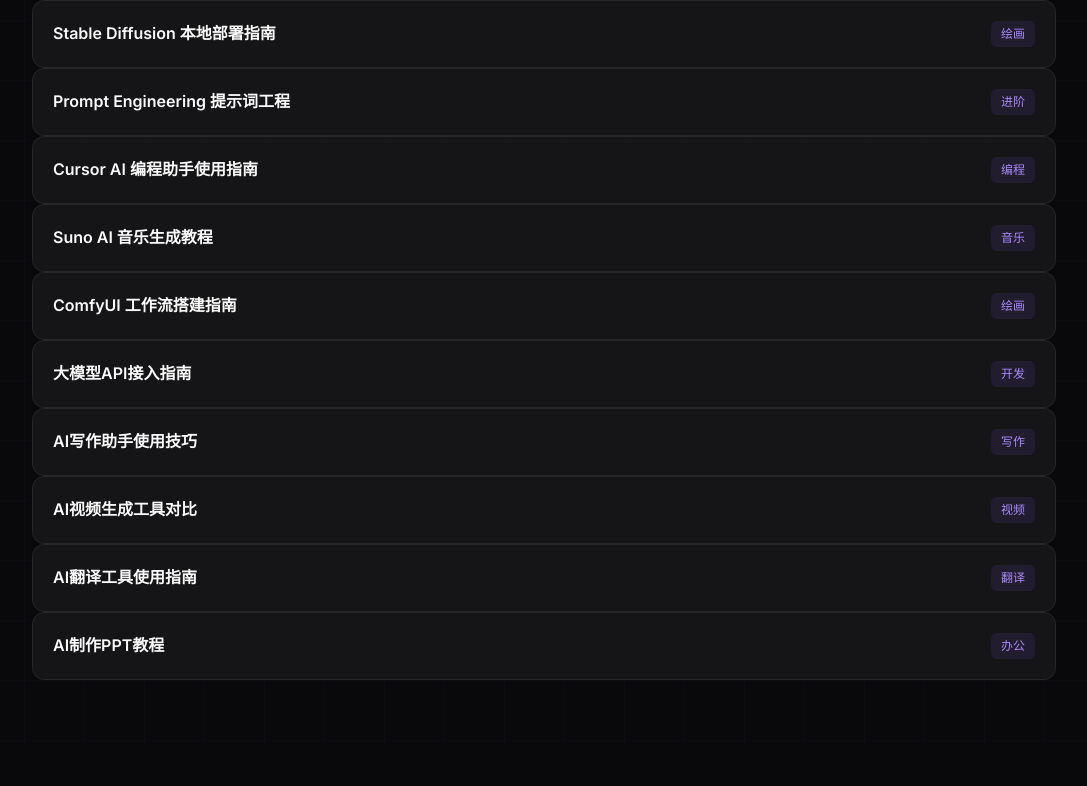
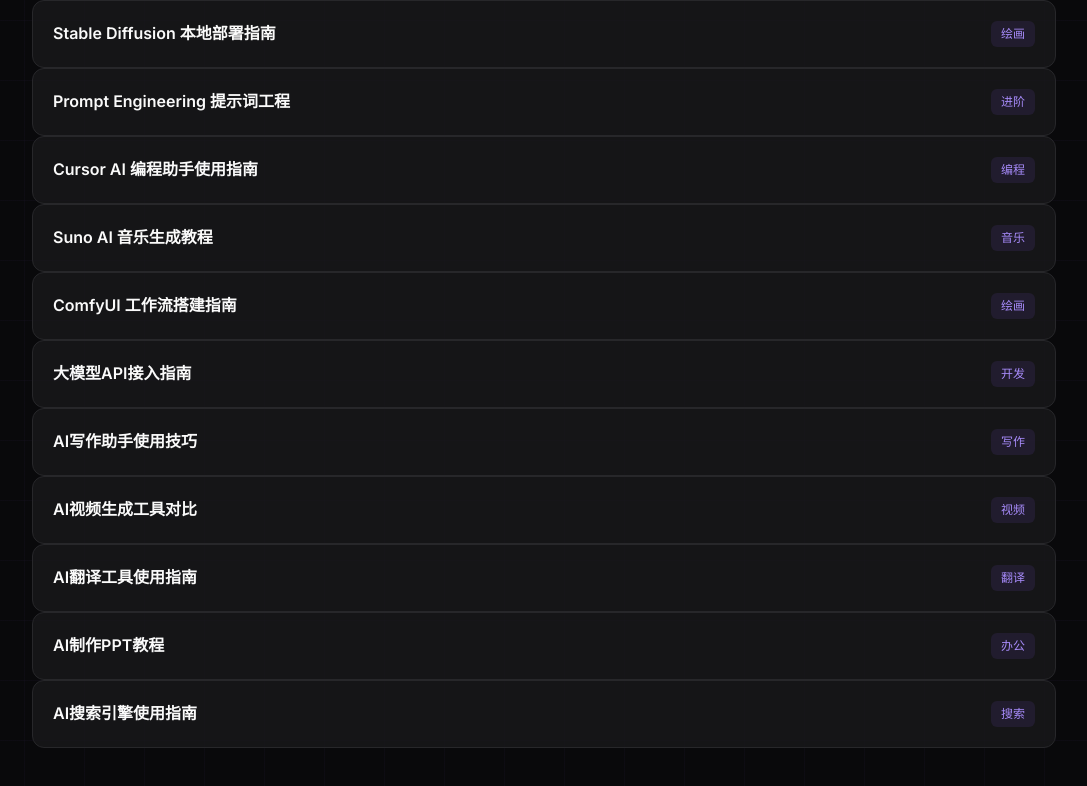
Before and after one commit to uncle-light/deepzd, a Next.js app: page /tutorials in a window 1280 px wide. Shown: the part 400-1186 px from the top of the page, without its empty margins (96-1183 px from the left). Before the commit the page ends 1144 px from the top, so only its background shows below. Built offline with nearby package versions, Linux system fonts and the light colour scheme.

Commit message:
feat: 添加AI搜索教程

```diff
--- a/src/app/data/tutorials.ts
+++ b/src/app/data/tutorials.ts
@@ -215,4 +215,18 @@
 2. 生成大纲
 3. 美化设计`
   },
+  {
+    slug: "ai-search",
+    title: "AI搜索引擎使用指南",
+    tag: "搜索",
+    content: `## 推荐工具
+
+- Perplexity
+- You.com
+- Bing Chat
+
+## 使用技巧
+
+善用追问获取深度信息`
+  },
 ];
```
